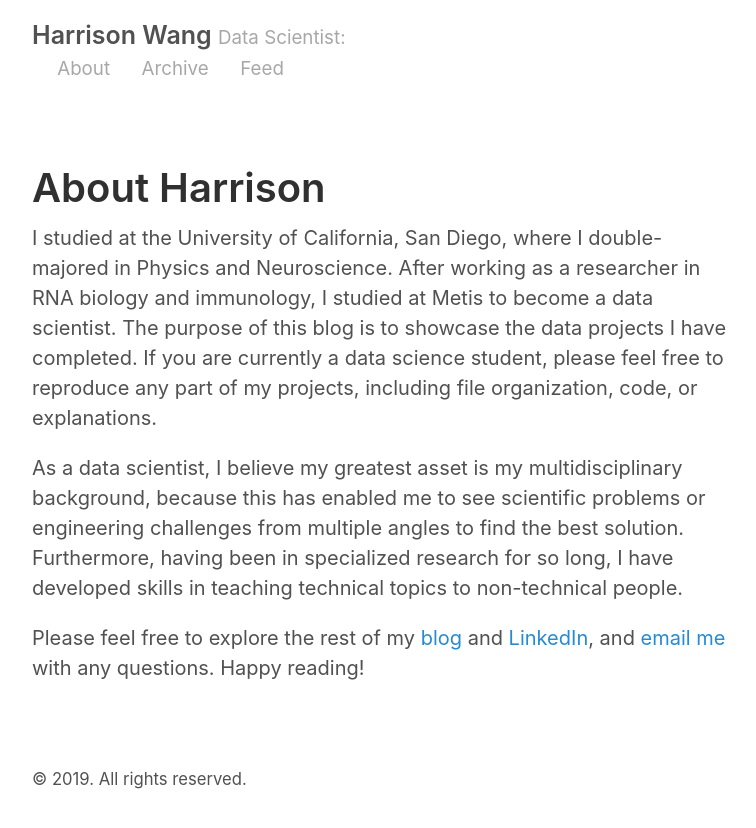
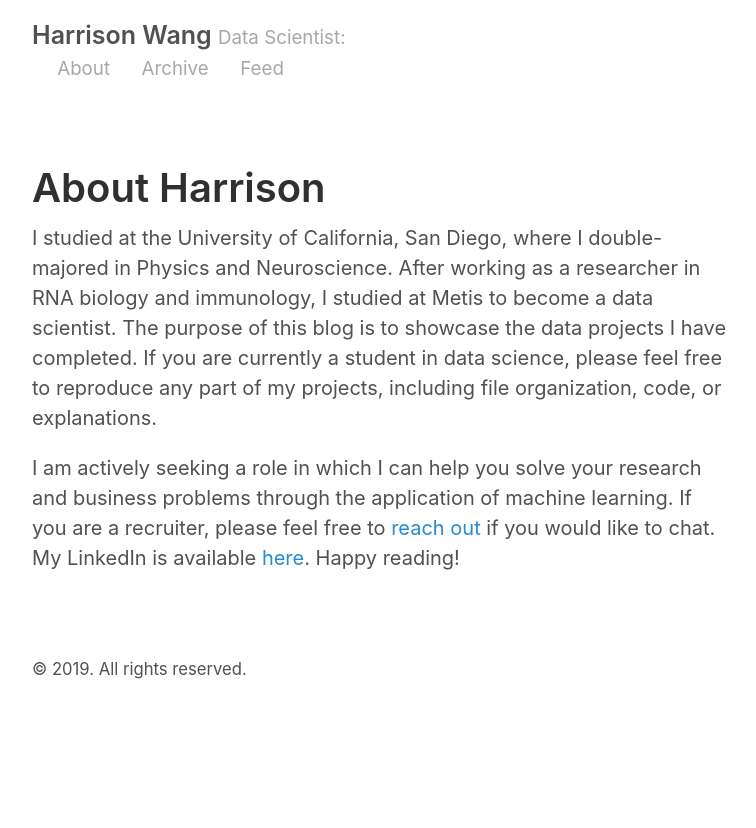
Before and after one commit to harrisonized/harrisonized.github.io, a Jekyll site: the page built from about.md, in a window 1280 px wide. Shown: the top 828 px of the page, without its empty margins (258-1014 px from the left). Built offline with Jekyll 4.4.1, drawn with Linux system fonts in a browser that asks for light colours.

Commit message:
updating about

```diff
--- a/about.md
+++ b/about.md
@@ -3,8 +3,6 @@ layout: page
 title: About Harrison
 ---
 
-I studied at the University of California, San Diego, where I double-majored in Physics and Neuroscience. After working as a researcher in RNA biology and immunology, I studied at Metis to become a data scientist. The purpose of this blog is to showcase the data projects I have completed. If you are currently a data science student, please feel free to reproduce any part of my projects, including file organization, code, or explanations.
+I studied at the University of California, San Diego, where I double-majored in Physics and Neuroscience. After working as a researcher in RNA biology and immunology, I studied at Metis to become a data scientist. The purpose of this blog is to showcase the data projects I have completed. If you are currently a student in data science, please feel free to reproduce any part of my projects, including file organization, code, or explanations.
 
-As a data scientist, I believe my greatest asset is my multidisciplinary background, because this has enabled me to see scientific problems or engineering challenges from multiple angles to find the best solution. Furthermore, having been in specialized research for so long, I have developed skills in teaching technical topics to non-technical people.
-
-Please feel free to explore the rest of my [blog](https://harrisonized.github.io/archive) and [LinkedIn](https://www.linkedin.com/in/harrisonized), and [email me](mailto:harrison.c.wang@gmail.com) with any questions. Happy reading!
+I am actively seeking a role in which I can help you solve your research and business problems through the application of machine learning. If you are a recruiter, please feel free to [reach out](mailto:harrison.c.wang@gmail.com) if you would like to chat. My LinkedIn is available [here](https://www.linkedin.com/in/harrisonized). Happy reading!
```
